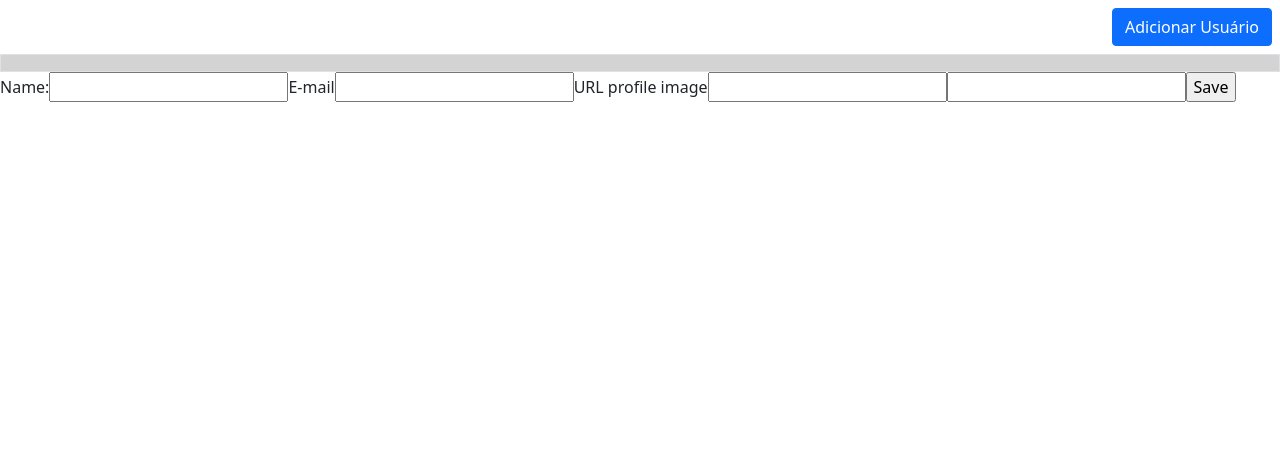
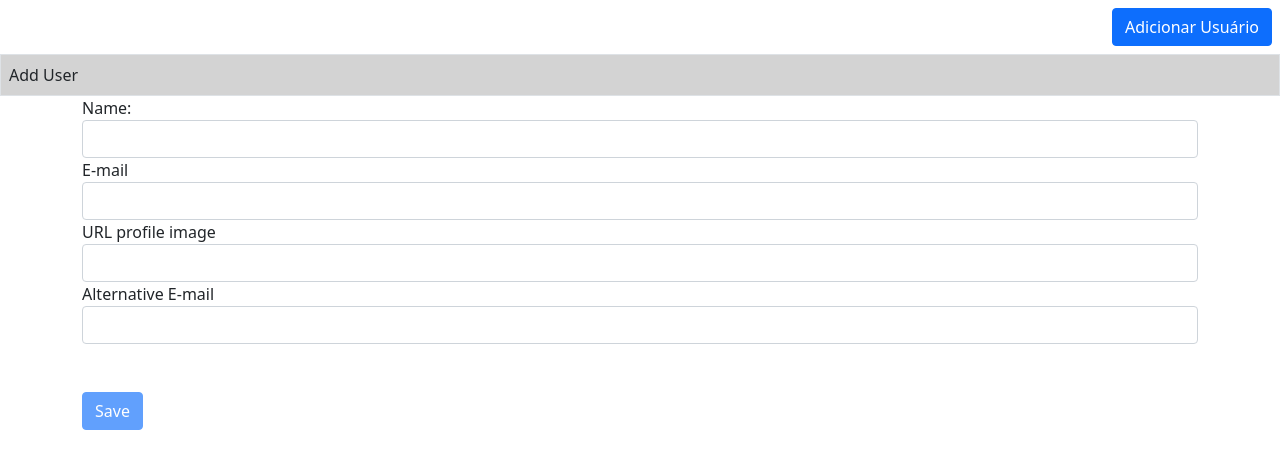
Before and after one commit to EronAlves1996/UserPages, an Angular app: page /add-user in a window 1280 px wide. Shown: the top 468 px of the page. Built offline with nearby package versions, Linux system fonts and the light colour scheme.

Commit message:
Finalized add user functionality

```diff
--- a/src/app/add-user-menu/add-user-menu.component.html
+++ b/src/app/add-user-menu/add-user-menu.component.html
@@ -1,11 +1,11 @@
-<form>
+<form class="container">
     <label for="name">Name:</label>
-    <input type="text" name="name" id="name">
+    <input type="text" name="name" id="name" class="form-control" [(ngModel)]="name">
     <label for="email">E-mail</label>
-    <input type="email" name="email" id="email">
+    <input type="email" name="email" id="email" class="form-control" [(ngModel)]="email">
     <label for="img">URL profile image</label>
-    <input type="text" name="img" id="img">
-    <label for="workEmail"></label>
-    <input type="email" name="workEmail" id="workEmail">
-    <input type="button" value="Save">
+    <input type="text" name="img" id="img" class="form-control" [(ngModel)]="imgUrl">
+    <label for="workEmail">Alternative E-mail</label>
+    <input type="email" name="workEmail" id="workEmail" class="form-control" [(ngModel)]="workEmail">
+    <input type="button" value="Save" class="btn btn-primary mt-5" [disabled]="!(name && email && imgUrl)" (click)="addUser()" routerLink="">
 </form>
--- a/src/app/add-user-menu/add-user-menu.component.ts
+++ b/src/app/add-user-menu/add-user-menu.component.ts
@@ -1,6 +1,8 @@
 import { Component, OnInit } from '@angular/core';
 import { ActivatedRoute } from '@angular/router';
 import { ToolbarRouterService } from '../toolbar-router.service';
+import { User } from '../user/user';
+import { UserInfosService } from '../user/user-infos.service';
 
 @Component({
   selector: 'app-add-user-menu',
@@ -9,7 +11,12 @@ import { ToolbarRouterService } from '../toolbar-router.service';
 })
 export class AddUserMenuComponent implements OnInit {
 
-  constructor(private tbR: ToolbarRouterService, private activatedRoute: ActivatedRoute) { }
+  name: string = "";
+  email: string = "";
+  imgUrl: string = "";
+  workEmail?: string;
+
+  constructor(private tbR: ToolbarRouterService, private activatedRoute: ActivatedRoute, private uis: UserInfosService) { }
 
   ngOnInit(): void {
     this.activatedRoute.url.subscribe({
@@ -21,4 +28,11 @@ export class AddUserMenuComponent implements OnInit {
     })
   }
 
+  addUser(){
+    if(this.name && this.email && this.imgUrl){
+      if(this.workEmail) this.uis.addUser(new User(this.name, this.email, this.imgUrl, this.workEmail))
+      else this.uis.addUser(new User(this.name, this.email, this.imgUrl));
+    }
+  }
+
 }
--- a/src/app/app.module.ts
+++ b/src/app/app.module.ts
@@ -7,6 +7,7 @@ import { AddUserComponent } from './add-user/add-user.component';
 import { AddUserMenuComponent } from './add-user-menu/add-user-menu.component';
 import { RouterModule } from '@angular/router';
 import { ToolbarComponent } from './toolbar/toolbar.component';
+import { FormsModule } from '@angular/forms';
 
 @NgModule({
   declarations: [
@@ -25,7 +26,8 @@ import { ToolbarComponent } from './toolbar/toolbar.component';
       {
         path: '', component: UserComponent
       }
-    ])
+    ]),
+    FormsModule
   ],
   providers: [],
   bootstrap: [AppComponent]
--- a/src/app/toolbar/toolbar.component.html
+++ b/src/app/toolbar/toolbar.component.html
@@ -1,7 +1,8 @@
-<nav class="navbar navbar-light p-2 border" style="background-color: rgb(211, 211, 211)">
-    <div *ngIf="route === ''" class="d-flex">
-        <input type=" checkbox" class="col-1">
-        <p class="mb-0 align-self-start col-4">User Details</p>
-        <p class="mb-0 align-self-end col">Options</p>
-    </div>
+<nav class="navbar navbar-light p-2 border" style="background-color: rgb(211, 211, 211)" *ngIf="route === ''">
+    <input type="checkbox" class="col-1">
+    <p class="mb-0 align-self-start col-4">User Details</p>
+    <p class="mb-0 align-self-end col">Options</p>
 </nav>
+<nav class="navbar navbar-light p-2 border" style="background-color: rgb(211, 211, 211)" *ngIf="route === 'add-user'">
+    <p class="mb-0">Add User</p>
+</nav>
--- a/src/app/user/user-infos.service.ts
+++ b/src/app/user/user-infos.service.ts
@@ -10,6 +10,10 @@ export class UserInfosService {
 
   retrieveAllUsers(): User[]{
     return USERS;
+  }
+
+  addUser(user: User): void{
+    USERS.push(user);
   }
 }
 
@@ -46,4 +50,4 @@ let USERS: User[] = [
     "newmansnew@theglobe.com",
     "../../assets/img/jnewman.jpg"
   )
-  ]
+]
```
